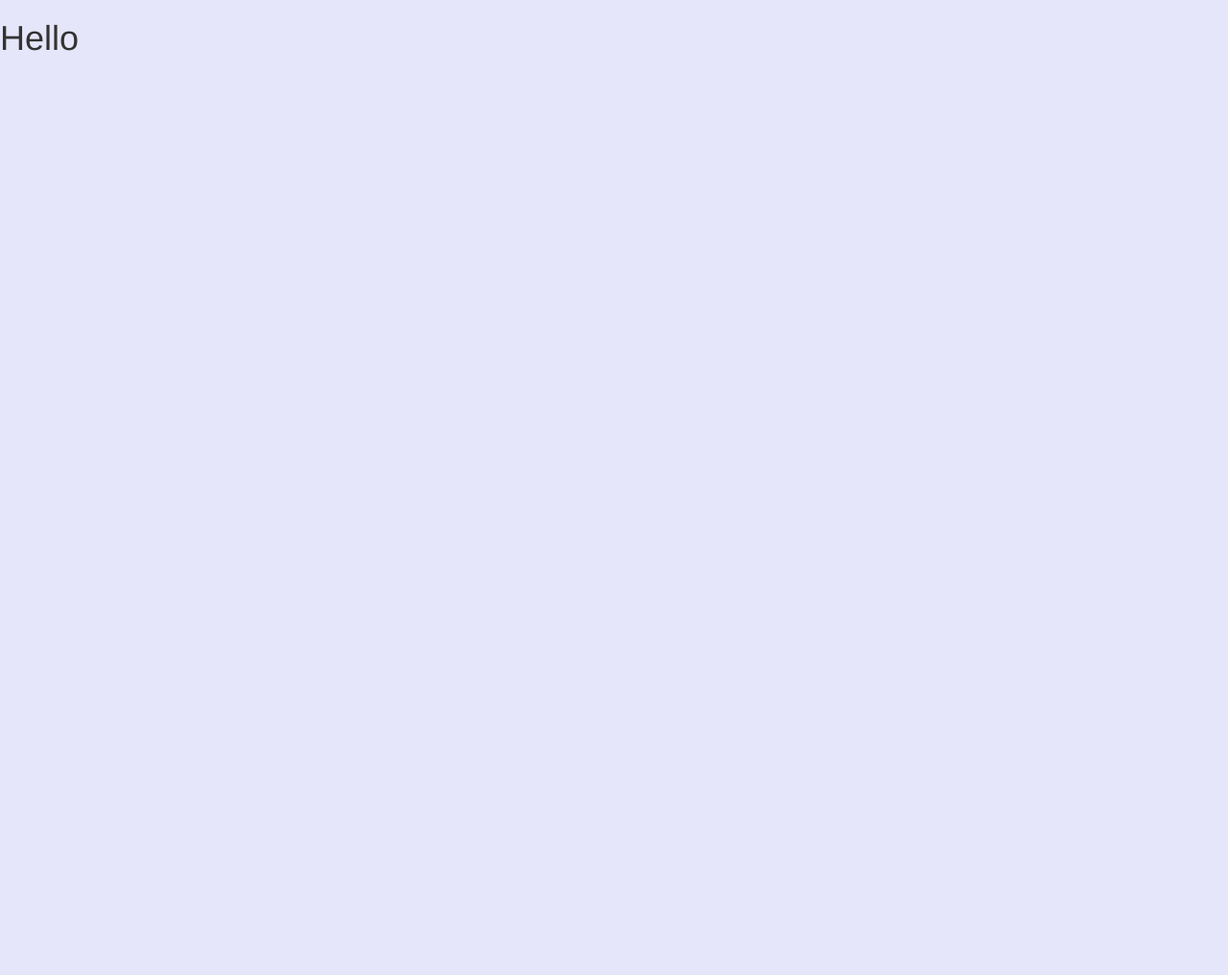
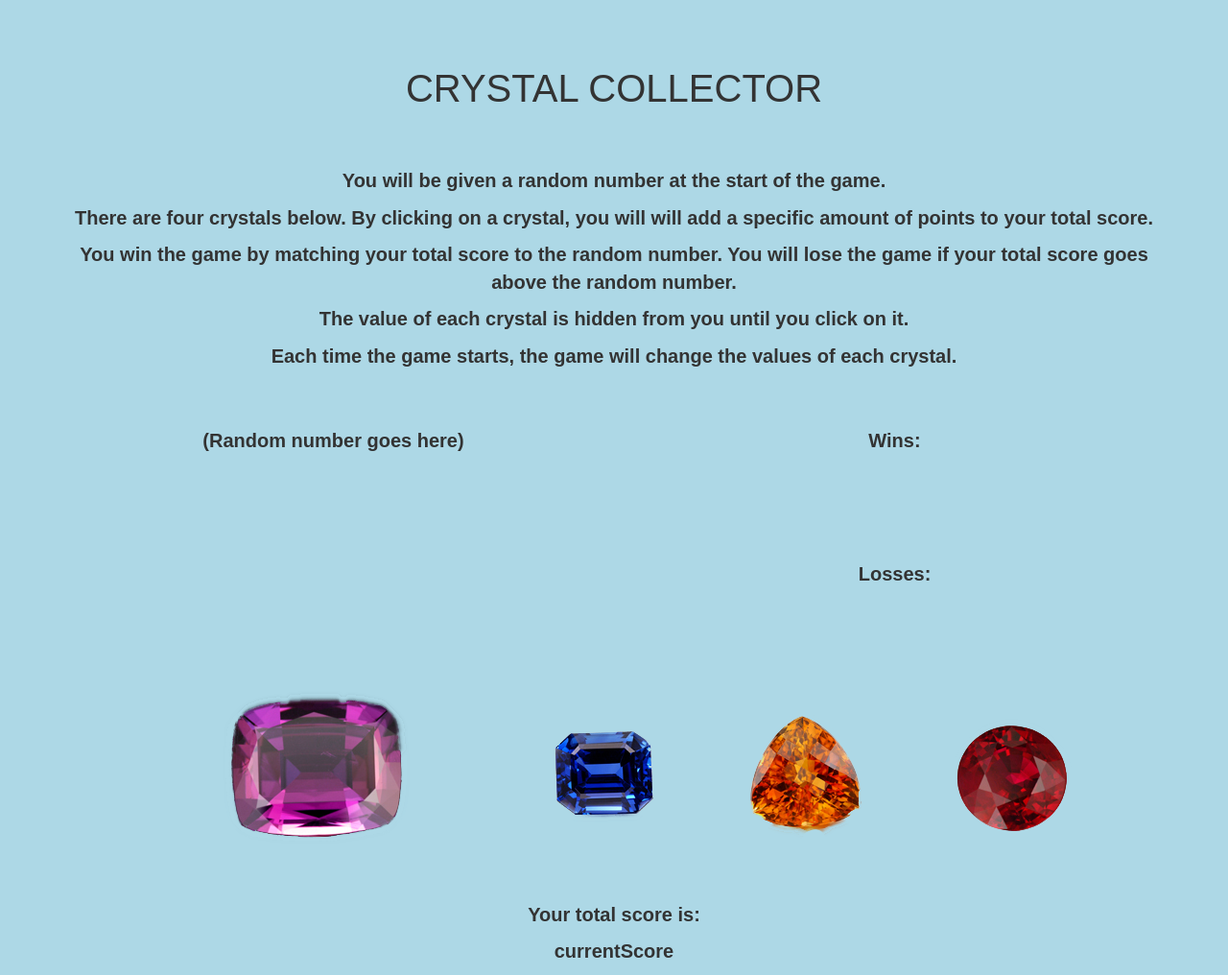
Before and after one commit to CraigD89/crystal-collector, a plain HTML site: page index.html in a window 1280 px wide. Shown: the whole page at 96% size. Before the commit the page ends 800 px from the top, so only its background shows below. Drawn offline with nearby package versions, Linux system fonts and the light colour scheme.

Commit message:
adds basic html and css to set up game

```diff
--- a/assets/css/style.css
+++ b/assets/css/style.css
@@ -1,3 +1,35 @@
 body{
-    background: lavender;
+    background: lightblue;
+    font-family: Arial, Helvetica, sans-serif;
+    font-weight: bold;
+    text-align: center;
 }
+
+h1{
+    font-size: 40px;
+    padding: 50px;
+
+}
+
+p{
+    font-size: 20px;
+}
+
+#randomNum{
+    padding: 50px;
+}
+
+#wins{
+    padding: 50px;
+
+}
+
+#losses{
+    padding: 50px;
+
+}
+
+#gems{
+    width: 25%;
+    clear: both;
+}
--- a/index.html
+++ b/index.html
@@ -1,12 +1,76 @@
 <!DOCTYPE html>
 <html>
+
 <head>
     <link rel="stylesheet" href="https://maxcdn.bootstrapcdn.com/bootstrap/3.3.7/css/bootstrap.min.css" integrity="sha384-BVYiiSIFeK1dGmJRAkycuHAHRg32OmUcww7on3RYdg4Va+PmSTsz/K68vbdEjh4u"
         crossorigin="anonymous">
     <link rel="stylesheet" href="assets/css/style.css">
     <title>Crystal Collector</title>
 </head>
+
 <body>
-    <h1>Hello</h1>
+
+    <div class="container">
+
+        <div class="wrapper">
+
+            <div class="row">
+                <div class="col-xs-12 col-sm-12 col-md-12 col-lg-12">
+
+                    <h1>CRYSTAL COLLECTOR</h1>
+
+                    <p>You will be given a random number at the start of the game.</p>
+                    <p> There are four crystals below. By clicking on a crystal, you will will add a specific amount of points
+                        to your total score.</p>
+                    <p> You win the game by matching your total score to the random number. You will lose the game if your total
+                        score goes above the random number.</p>
+                    <p> The value of each crystal is hidden from you until you click on it.</p>
+                    <p> Each time the game starts, the game will change the values of each crystal.</p>
+
+                </div>
+            </div>
+
+            <div class="row">
+                <div class="col-xs-12 col-sm-12 col-md-6 col-lg-6">
+                    <div id="randomNum">
+                        <p>(Random number goes here)</p>
+                    </div>
+                </div>
+                <div class="col-xs-12 col-sm-12 col-md-6 col-lg-6">
+                    <div id="wins">
+                        <p>Wins:</p>
+                    </div>
+                    <div id="losses">
+                        <p>Losses:</p>
+                    </div>
+                </div>
+            </div>
+
+            <div class="row">
+                <div class="col-xs-12 col-sm-12 col-md-12 col-lg-12">
+                    <span id="gems">
+                        <img src="assets/images/alexandrite.png" alt="alexandrite">
+                        <img src="assets/images/blue-sapphire.png" alt="blue sapphire">
+                        <img src="assets/images/citrine.png" alt="citrine">
+                        <img src="assets/images/ruby.png" alt="ruby">
+                    </span>
+                </div>
+            </div>
+            <div class="row">
+                    <div class="col-xs-12 col-sm-12 col-md-12 col-lg-12">
+                        <p>Your total score is:</p>
+                    </div>
+            </div>
+            <div class="row">
+                    <div class="col-xs-12 col-sm-12 col-md-12 col-lg-12">
+                        <p>currentScore</p>
+                    </div>
+            </div>
+
+        </div>
+    </div>
+
+
 </body>
+
 </html>
```
Also changed, not shown: 1-CrystalCollector.jpg (added), 1 other file.
